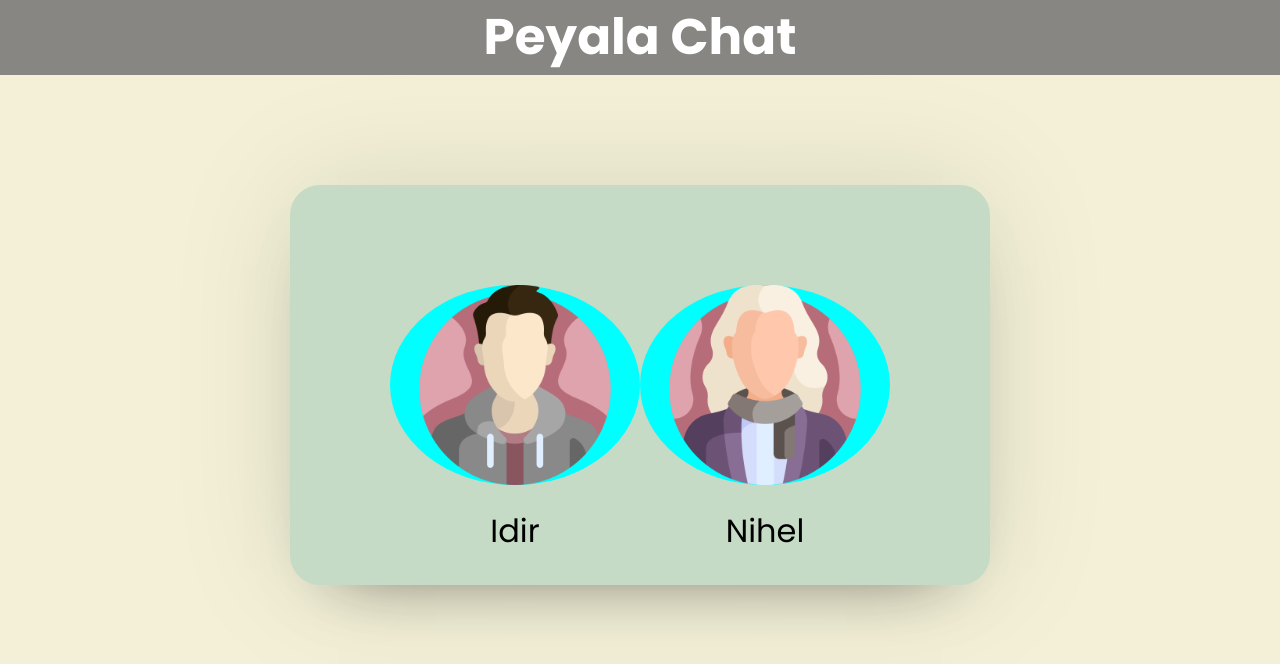
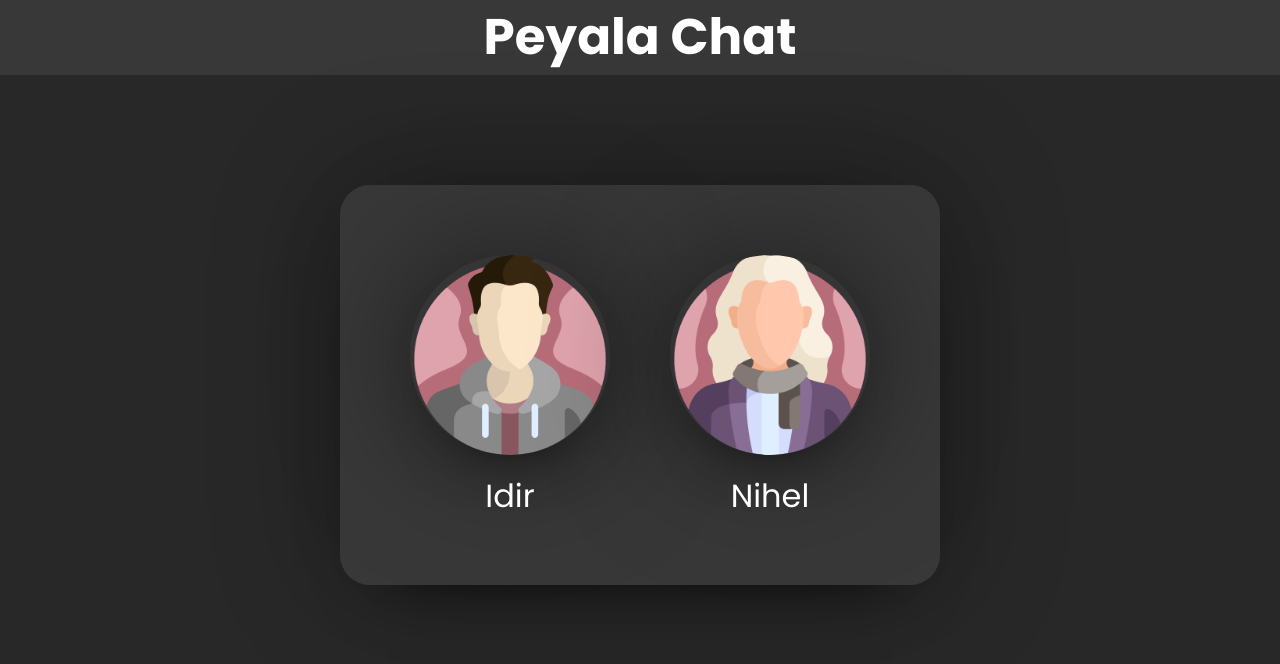
Before and after one commit to Peyala/peyala_chat, a PHP site: page / in a window 1280 px wide. Shown: the top 664 px of the page. Run offline with PHP 8.4, Linux system fonts and the light colour scheme.

Commit message:
Pantalla inicio completa

```diff
--- a/css/style.css
+++ b/css/style.css
@@ -11,34 +11,53 @@ h1{
     display: flex;
     justify-content: center;
     color: #ffffff;
-    background-color: #777676dc;
+    background-color: #3f3f3fb7;
     margin-bottom: 110px;
-
+    font-family:Verdana,;
 
 }
 
 body{
-    background-color: #F3F0D7;
+    background-color: #292828;
 }
 
 .iconos{
     display:flex;
     margin: 0 auto;
-    padding: 100px;
+    padding: 70px;
+    margin-top: 50px;
+
     width: fit-content;
-    background-color: rgb(197, 219, 197);
+    background-color: #3f3f3fb7;
     border-radius: 30px;
-    box-shadow: 0 0 128px 0 rgba(0,0,0,0.1),
-              0 32px 64px -48px rgba(0,0,0,0.6);
+    box-shadow: 0 0 128px 0 rgba(0,0,0,0.3),
+              0 32px 64px -48px rgba(0,0,0,1);
 }
 
 figure {
     vertical-align: top;
     text-align: center;
-    background-color: aqua;
+    margin-bottom: 60px;
     border-radius:50%;
-    width: 250px;
+    width: 200px;
     height: 200px;
+    box-shadow: 0 0 128px 0 rgba(0,0,0,0.5),
+              0 32px 64px -48px rgba(0,0,0,1);
+
+}
+
+#izq{
+    margin-right: 60px;
+}
+
+a{
+    overflow: hidden;
+    border-radius: 50%;
+    width: 200px;
+    height: 200px;
+    background-color:  rgba(51, 51, 51, 0.63);
+    display: inline-block;
+
 }
 
 
@@ -48,5 +67,7 @@ figure {
     display: block;
     font-size: 32px;
     font-family:Verdana,;
-    padding: 15px;
+    color: white;
+    margin-top: 10px;
+
 }
--- a/index.html
+++ b/index.html
@@ -12,7 +12,7 @@
     <section class="global">
         <h1>Peyala Chat</h1>
         <section class="iconos">
-            <figure>
+            <figure id="izq">
                 <a href="chat.html">
                     <img src="img/man.png" alt="Perfil de Idir" width="200">
                 </a>
```
Also changed, not shown: img/avocado_wallpaper.jpeg (added).
